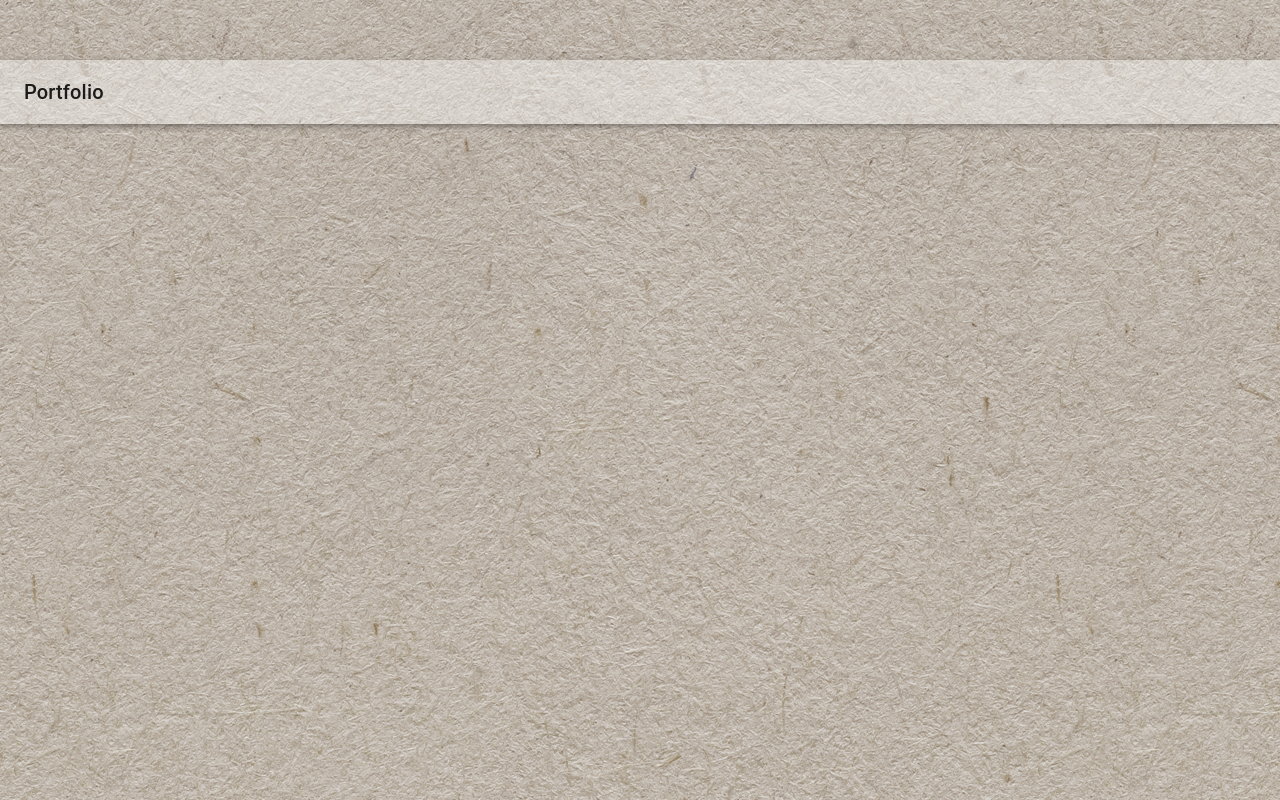
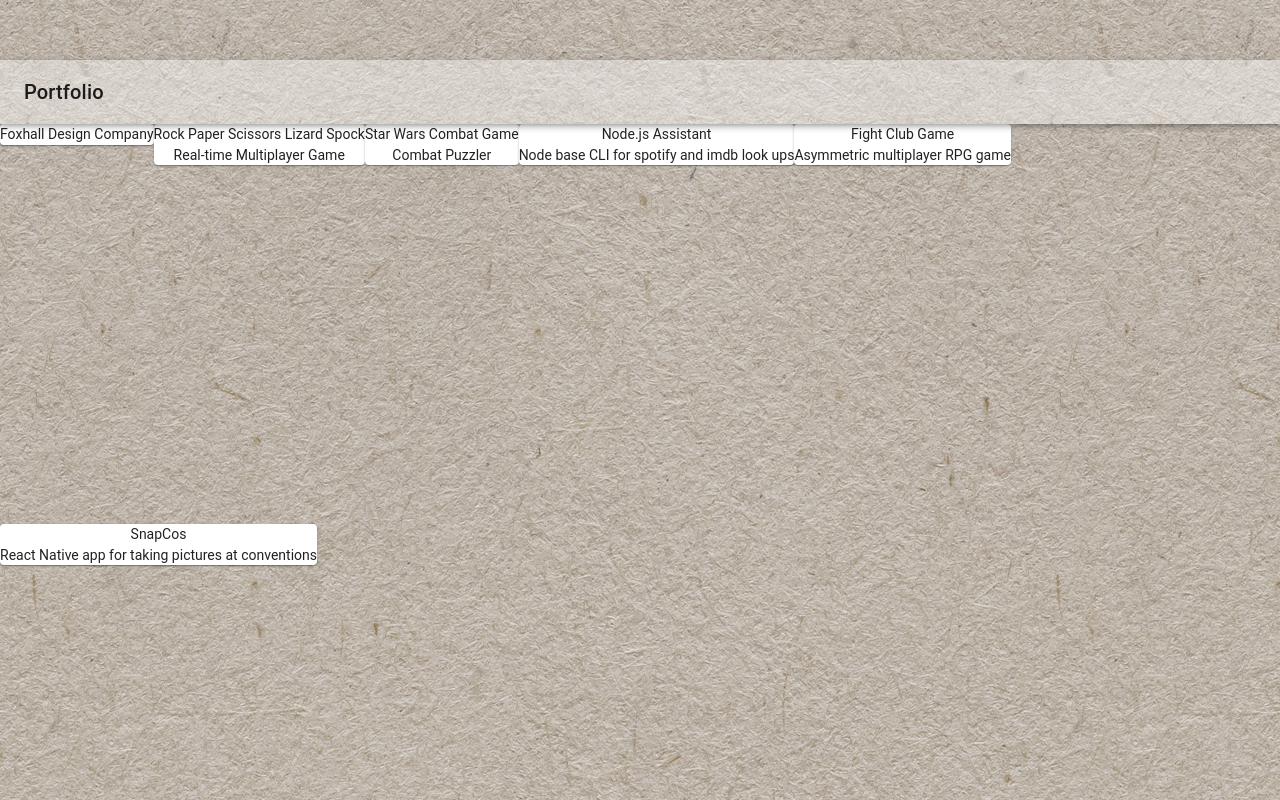
Before and after one commit to SuttonAshby/reactPortfolio, a React (Create React App) app: page / in a window 1280 px wide. Shown: the part 740-1540 px from the top of the page. Built offline with nearby package versions, Linux system fonts and the light colour scheme.

Commit message:
working on mapping

```diff
--- a/src/components/SelectedWorks.js
+++ b/src/components/SelectedWorks.js
@@ -3,6 +3,8 @@ import PropTypes from 'prop-types';
 import { withStyles } from '@material-ui/core/styles';
 import Typography from '@material-ui/core/Typography';
 import Grid from '@material-ui/core/Grid';
+import data from '../portfolioData.json'
+import PortfolioPiece from './PortfolioPiece.js';
 
 const styles = {
     selectedWorks: {
@@ -15,9 +17,18 @@ const styles = {
 
 function SelectedWorks (props) {
 
+    const works = data.works.map((item) => {
+        return <PortfolioPiece
+            title={item.title}
+            blurb={item.blurb}
+            siteImage={item.siteImage}
+            codeImage={item.codeImage}
+            />
+    })
+
     return (
         <Grid container style={styles.selectedWorks}>
-
+            {works}
         </Grid>
     )
 
```
